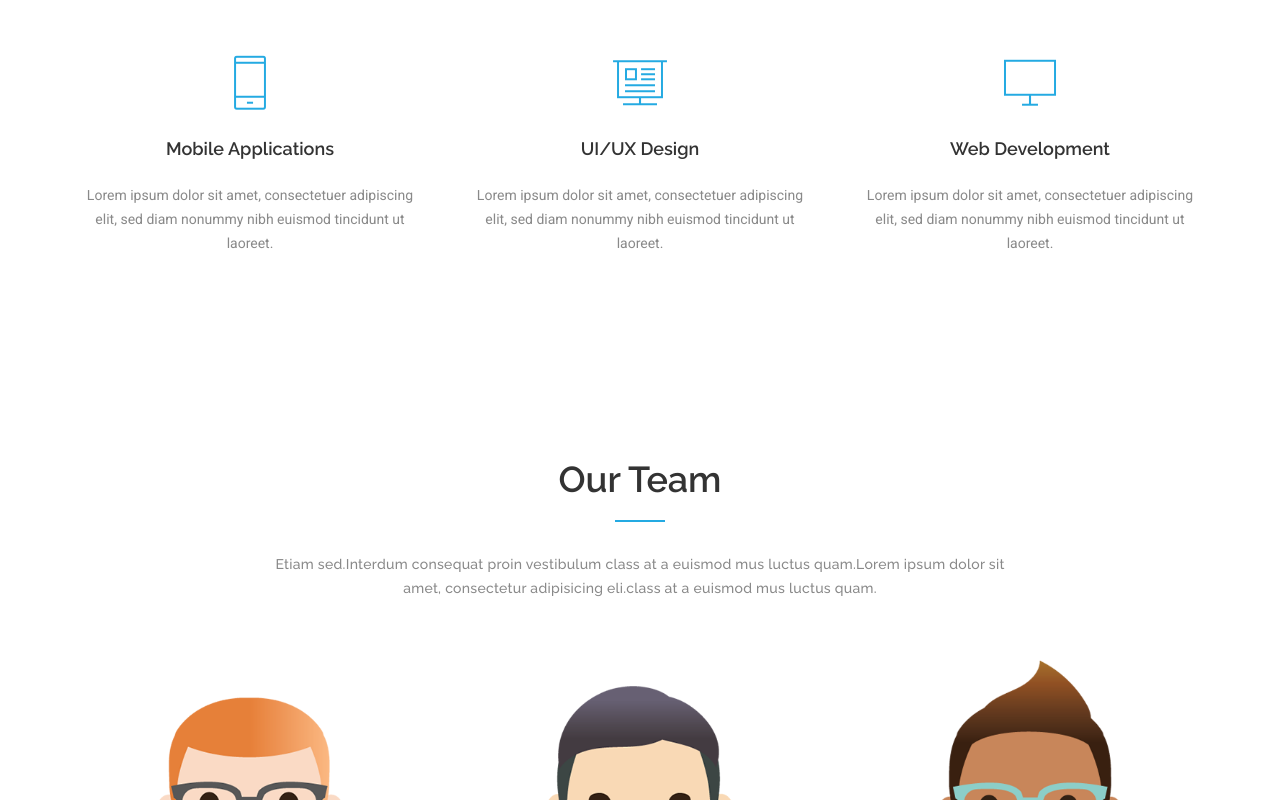
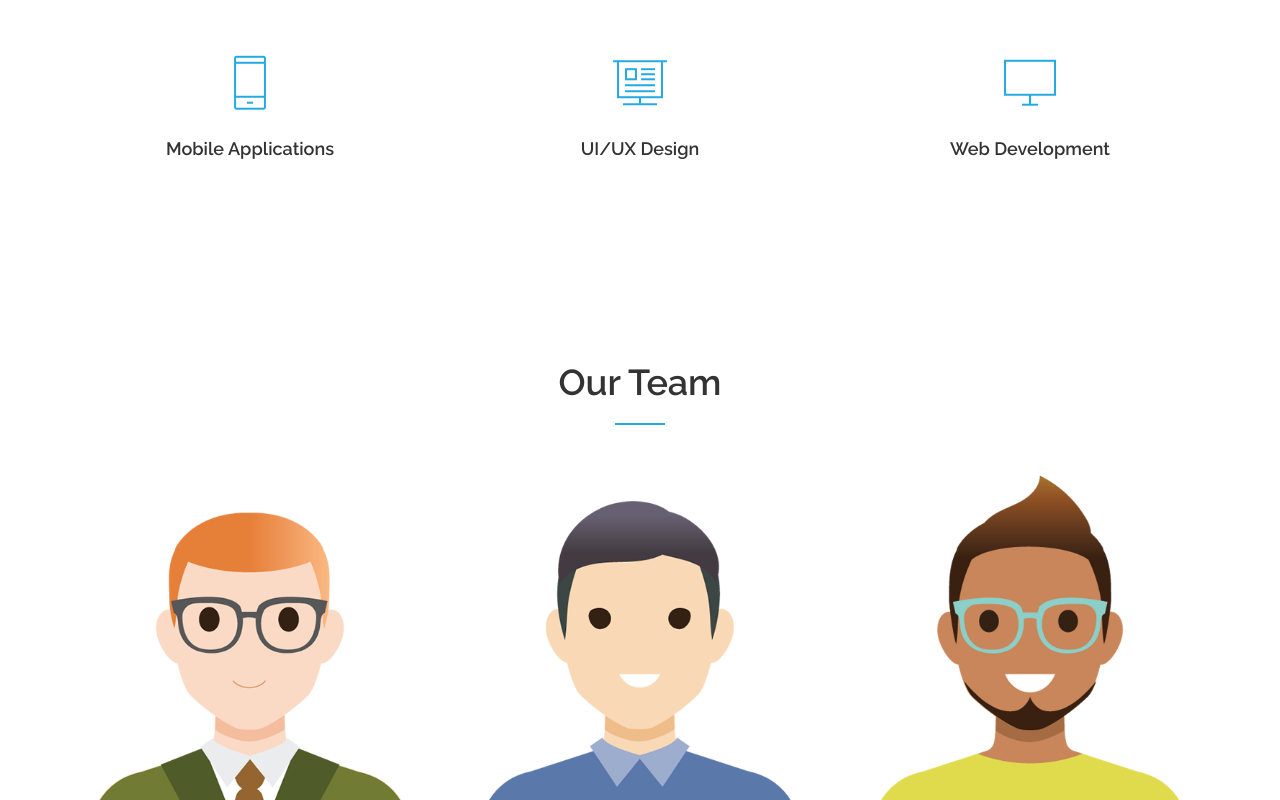
Before and after one commit to astranix/astranix.github.io, a plain HTML site: page index.html in a window 1280 px wide. Shown: the part 1062-1862 px from the top of the page. Drawn offline with Linux system fonts and the light colour scheme.

Commit message:
removed Lorem Ipsum

```diff
--- a/index.html
+++ b/index.html
@@ -3,7 +3,7 @@
       <head>
             <meta charset="utf-8">
             <meta name="viewport" content="width=device-width, initial-scale=1">
-            <title>Astranix - Creative app development agency</title>
+            <title>Astranix - Creative app development agency </title>
             <meta name="description" content="" />
             <meta name="keywords" content="" />
             <meta name="author" content="Coderthemes" />
@@ -85,7 +85,7 @@
                             <div class="row">
                                 <div class="col-md-8 col-md-offset-2 text-white text-center">
                                     <h1 class="home-title">We help startups launch their products</h1>
-                                    <p class="padding-t-15 home-desc">Etiam sed.Interdum consequat proin vestibulum class at a euismod mus luctus quam.Lorem ipsum dolor sit amet, consectetur adipisicing eli.</p>
+                                    <!-- <p class="padding-t-15 home-desc">Etiam sed.Interdum consequat proin vestibulum class at a euismod mus luctus quam.Lorem ipsum dolor sit amet, consectetur adipisicing eli.</p> -->
                                 </div>
                             </div>
                         </div>
@@ -110,21 +110,21 @@
                             <div class="services-box text-center">
                                 <i class="pe-7s-phone text-custom"></i>
                                 <h4 class="padding-t-15">Mobile Applications</h4>
-                                <p class="padding-t-15 text-muted">Lorem ipsum dolor sit amet, consectetuer adipiscing elit, sed diam nonummy nibh euismod tincidunt ut laoreet.</p>
+                                <!-- <p class="padding-t-15 text-muted">Lorem ipsum dolor sit amet, consectetuer adipiscing elit, sed diam nonummy nibh euismod tincidunt ut laoreet.</p> -->
                             </div>
                         </div>
                         <div class="col-md-4 margin-t-20">
                             <div class="services-box text-center">
                                 <i class="pe-7s-display2 text-custom"></i>
                                 <h4 class="padding-t-15">UI/UX Design</h4>
-                                <p class="padding-t-15 text-muted">Lorem ipsum dolor sit amet, consectetuer adipiscing elit, sed diam nonummy nibh euismod tincidunt ut laoreet.</p>
+                                <!-- <p class="padding-t-15 text-muted">Lorem ipsum dolor sit amet, consectetuer adipiscing elit, sed diam nonummy nibh euismod tincidunt ut laoreet.</p> -->
                             </div>
                         </div>
                         <div class="col-md-4 margin-t-20">
                             <div class="services-box text-center">
                                 <i class="pe-7s-monitor text-custom"></i>
                                 <h4 class="padding-t-15">Web Development</h4>
-                                <p class="padding-t-15 text-muted">Lorem ipsum dolor sit amet, consectetuer adipiscing elit, sed diam nonummy nibh euismod tincidunt ut laoreet.</p>
+                                <!-- <p class="padding-t-15 text-muted">Lorem ipsum dolor sit amet, consectetuer adipiscing elit, sed diam nonummy nibh euismod tincidunt ut laoreet.</p> -->
                             </div>
                         </div>
                     </div>
@@ -139,7 +139,7 @@
                         <div class="col-md-8 col-md-offset-2">
                             <h1 class="section-title text-center">Our Team</h1>
                             <div class="section-title-border margin-t-20"></div>
-                            <p class="section-subtitle text-muted text-center font-secondary padding-t-30">Etiam sed.Interdum consequat proin vestibulum class at a euismod mus luctus quam.Lorem ipsum dolor sit amet, consectetur adipisicing eli.class at a euismod mus luctus quam.</p>
+                            <!-- <p class="section-subtitle text-muted text-center font-secondary padding-t-30">Etiam sed.Interdum consequat proin vestibulum class at a euismod mus luctus quam.Lorem ipsum dolor sit amet, consectetur adipisicing eli.class at a euismod mus luctus quam.</p> -->
                         </div>
                     </div>
                     <div class="row margin-t-50">
```
